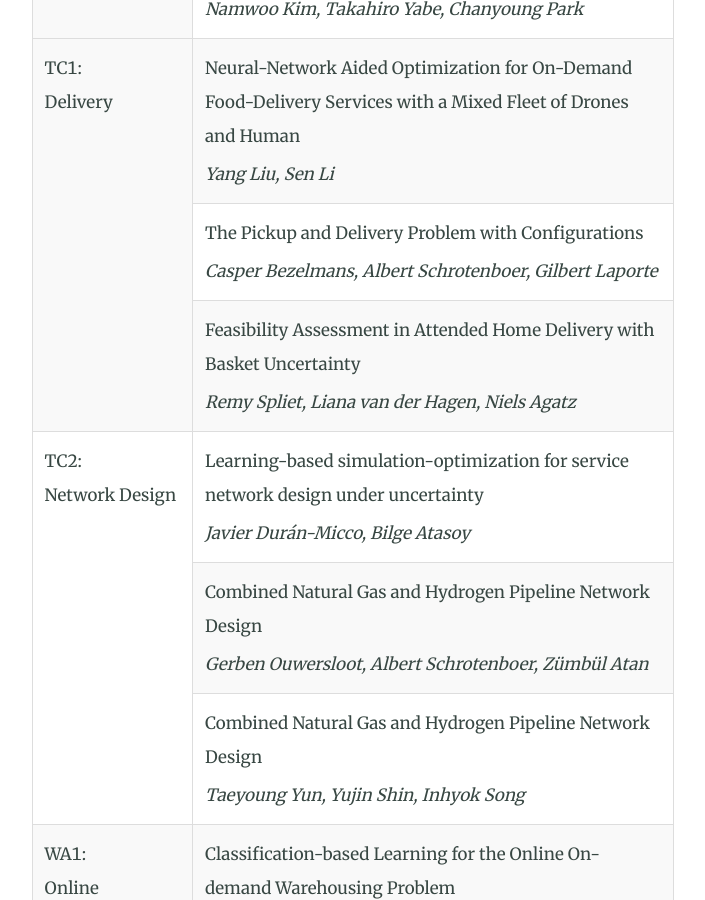
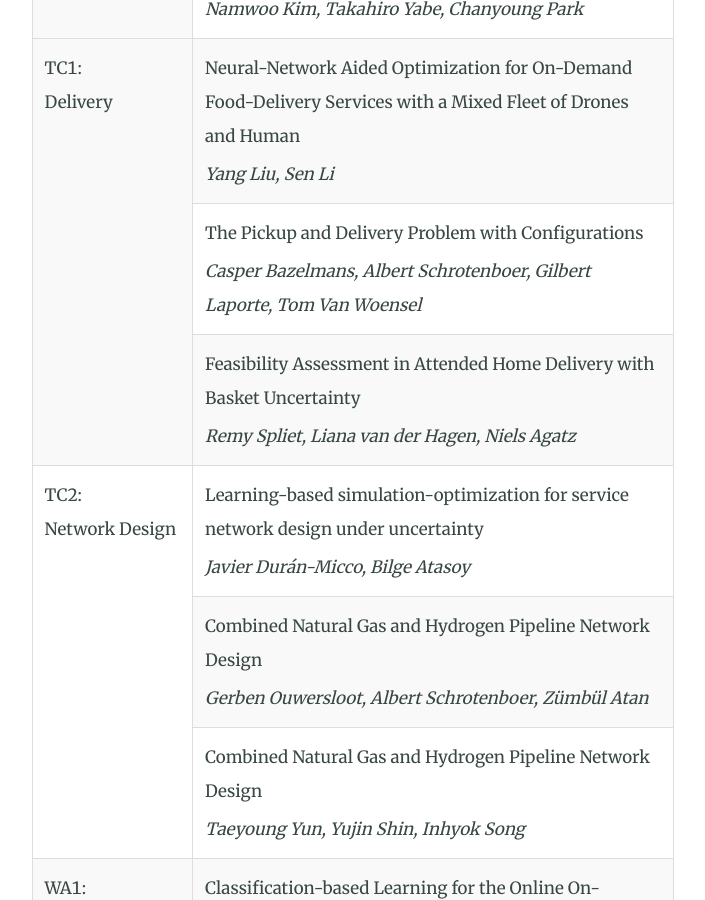
Before and after one commit to tsl2025kaist/tsl2025kaist.github.io, a Jekyll site: the page built from program.html, in a window 1280 px wide and 900 px high, scrolled down 6754 px. Shown: the whole window, without its empty margins (287-992 px from the left). Built offline with Jekyll 4.4.1, drawn with Linux system fonts in a browser that asks for light colours.

Commit message:
Fix error - Delivery session authors

```diff
--- a/program.html
+++ b/program.html
@@ -377,7 +377,7 @@ aside: false
             <tr>
                 <td>
                     The Pickup and Delivery Problem with Configurations
-                    <span class="author">Casper Bezelmans, Albert Schrotenboer, Gilbert Laporte</span>
+                    <span class="author">Casper Bazelmans, Albert Schrotenboer, Gilbert Laporte, Tom Van Woensel</span>
                 </td>
             </tr>
             <tr>
```
